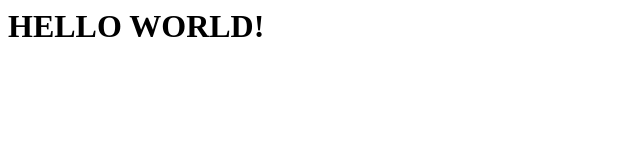
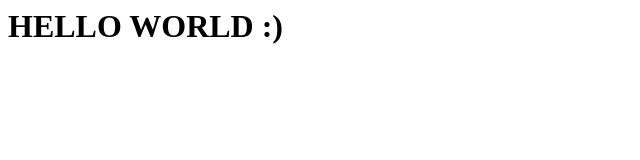
Before and after one commit to najwafatin/Fatin2, a plain HTML site: page index.html in a window 1280 px wide. Shown: the full height of the page, 0-640 px from the left. Drawn offline with Linux system fonts and the light colour scheme.

Commit message:
Update index.html

```diff
--- a/index.html
+++ b/index.html
@@ -1 +1 @@
-<h1>HELLO WORLD!
+<h1>HELLO WORLD :)
```
